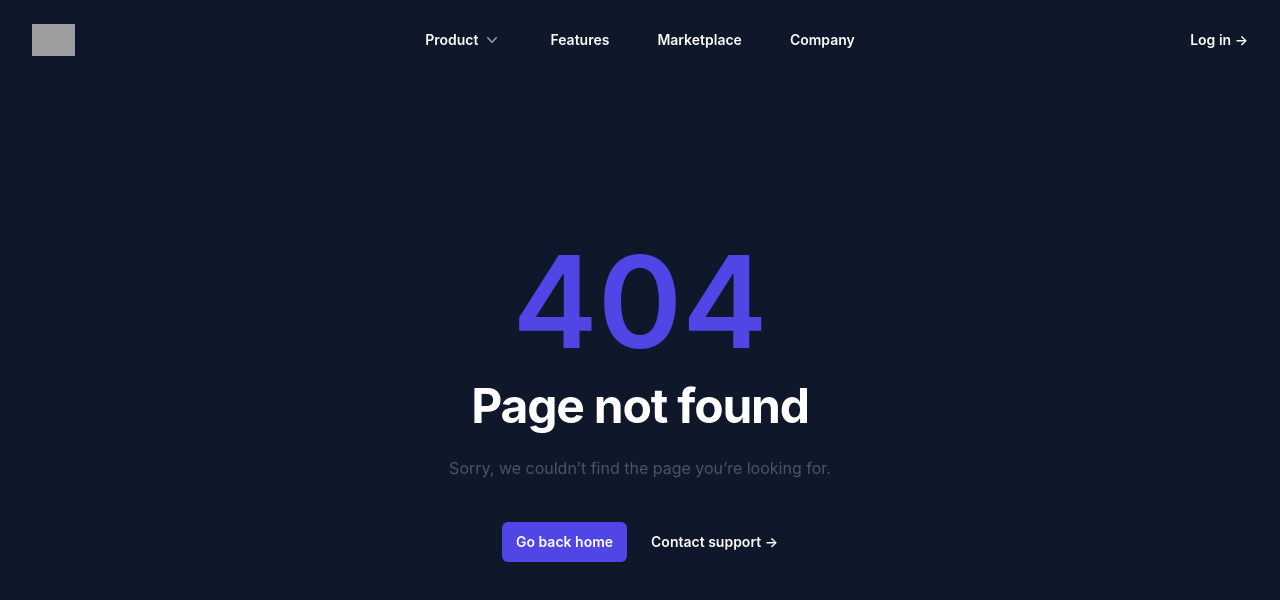
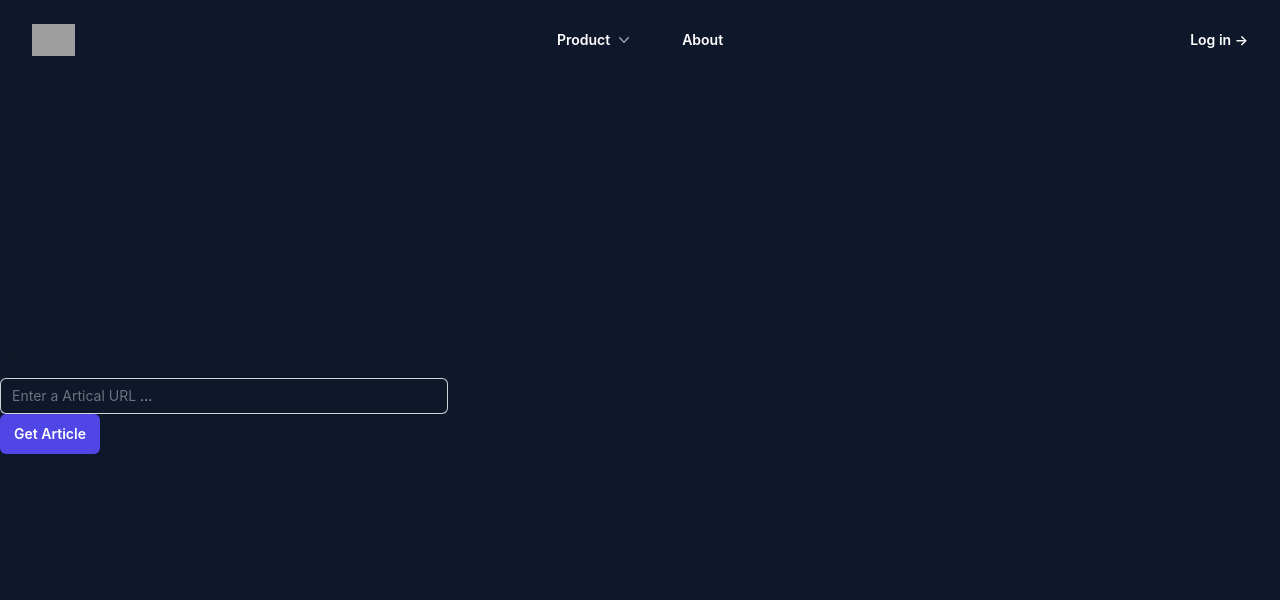
Before and after one commit to GoodGuyForReal/texttools, a React (Create React App) app: page /articlebyurl in a window 1280 px wide. Before the commit this address had no page. Shown: the top 600 px of the page. Built offline with nearby package versions, Linux system fonts and the light colour scheme; grey boxes are pictures that could not be loaded.

Commit message:
get article by url api added

```diff
--- a/src/App.js
+++ b/src/App.js
@@ -1,5 +1,6 @@
 import { Route, Routes } from "react-router-dom";
 import PageNotFound from "./components/pages/404/404";
+import ArticleByURL from "./components/pages/articleByURL/ArticleByURL";
 import Home from "./components/pages/home/Home";
 import TextToSpeech from "./components/pages/textToSpeech/TextToSpeech";
 import Navbar from "./elements/navbar/Navbar";
@@ -12,6 +13,8 @@ function App() {
         <Route path="/" element={<Home />} />
         <Route path="*" element={<PageNotFound />} />
         <Route path="/texttospeech" element={<TextToSpeech />} />
+        <Route path="/articlebyurl" element={<ArticleByURL />} />
+
 
       </Routes>
     </div>
--- /dev/null
+++ b/src/components/pages/articleByURL/ArticleByURL.jsx
@@ -0,0 +1,41 @@
+import React, { useState } from 'react'
+import { ArticleURLToText } from '../../../repository/ArticleURLToText'
+
+const ArticleByURL = () => {
+    const [article, setArticle] = useState('')
+
+    const articleURL = (event) => {
+        event.preventDefault()
+        ArticleURLToText(article)
+    }
+
+
+    return (
+        <div className='bg-slate-900 h-screen flex flex-col justify-center'>
+            <form onSubmit={articleURL}>
+
+                <div>
+                    <label htmlFor="username" className="block text-sm font-medium leading-6 text-gray-900">
+                        Username
+                    </label>
+                    <div className="mt-2">
+                        <div className="flex rounded-md shadow-sm ring-1 ring-inset ring-gray-300 focus-within:ring-2 focus-within:ring-inset focus-within:ring-indigo-600 sm:max-w-md">
+                            <span className="flex select-none items-center pl-3 text-gray-500 sm:text-sm">Enter a Artical URL</span>
+                            <input
+                            onChange={(e) => setArticle(e.target.value)}
+                                type="url"
+                                className="block flex-1 border-0 bg-transparent py-1.5 pl-1 text-white placeholder:text-gray-400 focus:ring-0 sm:text-sm sm:leading-6"
+                                placeholder="..."
+                            />
+                        </div>
+                    </div>
+                </div>
+
+                <input type="submit" value="Get Article"  className="rounded-md bg-indigo-600 px-3.5 py-2.5 text-sm font-semibold text-white shadow-sm hover:bg-indigo-500 duration-200 focus-visible:outline focus-visible:outline-2 focus-visible:outline-offset-2 focus-visible:outline-white"/>
+            </form>
+
+        </div>
+    )
+}
+
+export default ArticleByURL
--- a/src/components/pages/home/sections/feature/Feature.jsx
+++ b/src/components/pages/home/sections/feature/Feature.jsx
@@ -1,4 +1,5 @@
 import { PencilIcon, LinkIcon, MicrophoneIcon, ClipboardDocumentCheckIcon, FaceSmileIcon } from '@heroicons/react/24/outline'
+import { Link } from 'react-router-dom'
 
 const features = [
     {
@@ -6,30 +7,35 @@ const features = [
         description:
             'akes text & languages code and returns as .mp3 format',
         icon: MicrophoneIcon,
+        href: '/texttospeech'
     },
     {
         name: 'Article Extraction from URL',
         description:
             'Extract important data from news sources like title, text, summary, keywords, authors, main image, all images, links, etc.',
         icon: LinkIcon,
+        href: '/articlebyurl'
     },
     {
         name: 'Extract Text From Files',
         description:
             'csv, doc, docx, eml, epub, json, html, htm, msg, odt, pdf, pptx, ps, rtf, txt, xls, xlsx, gif, jpg, jpeg, png, tiff, tif, mp3, ogg, wav',
         icon: ClipboardDocumentCheckIcon,
+        href: ''
     },
     {
         name: 'Summarize Text',
         description:
             'Summarize a long article, story, etc.',
         icon: PencilIcon,
+        href: ''
     },
     {
         name: 'Sentiment Analysis',
         description:
             'Sentiment analysis is the use of natural language processing to systematically identify and extract subjective information.',
         icon: FaceSmileIcon,
+        href: ''
     },
 ]
 
@@ -50,7 +56,7 @@ export default function Feature() {
                 <div className="mx-auto mt-16 max-w-2xl sm:mt-20 lg:mt-24 lg:max-w-4xl">
                     <dl className="grid max-w-xl grid-cols-1 gap-y-10 gap-x-8 lg:max-w-none lg:grid-cols-2 lg:gap-y-16">
                         {features.map((feature) => (
-                            <div key={feature.name} className="relative cursor-pointer pl-16 duration-200 rounded-lg hover:scale-105 hover:bg-slate-700 hover:drop-shadow-xl">
+                            <Link to={feature.href} key={feature.name} className="relative cursor-pointer pl-16 duration-200 rounded-lg hover:scale-105 hover:bg-slate-700 hover:drop-shadow-xl">
                                 <dt className="text-base font-semibold leading-7 text-white">
                                     <div className="absolute top-0 left-0 flex h-10 w-10 items-center justify-center rounded-lg bg-indigo-600">
                                         <feature.icon className="h-6 w-6 text-white" aria-hidden="true" />
@@ -58,7 +64,7 @@ export default function Feature() {
                                     {feature.name}
                                 </dt>
                                 <dd className="mt-2 text-base leading-7 text-slate-400">{feature.description}</dd>
-                            </div>
+                            </Link >
                         ))}
                     </dl>
                 </div>
--- a/src/components/pages/textToSpeech/TextToSpeech.jsx
+++ b/src/components/pages/textToSpeech/TextToSpeech.jsx
@@ -5,16 +5,15 @@ const TextToSpeech = () => {
     const [text, setText] = useState('')
     const [audio, setAudio] = useState()
 
-    const textToAudio = async (event) => {
+    const textToAudioHandler = async (event) => {
         event.preventDefault()
         await TextToAudio(text, setAudio)
     }
     console.log(audio);
 
-
     return (
         <div className='bg-slate-900 h-screen flex flex-col justify-center'>
-            <form onSubmit={textToAudio}>
+            <form onSubmit={textToAudioHandler}>
                 <div className="col-span-full">
                     <label htmlFor="about" className="block text-sm font-medium leading-6 text-white">
                         Write a Text that you want to convert audio
--- a/src/elements/navbar/Navbar.jsx
+++ b/src/elements/navbar/Navbar.jsx
@@ -2,6 +2,7 @@ import { Fragment, useState } from 'react'
 import { Dialog, Disclosure, Popover, Transition } from '@headlessui/react'
 import { PencilIcon, LinkIcon, MicrophoneIcon, ClipboardDocumentCheckIcon, FaceSmileIcon, Bars3Icon, XMarkIcon } from '@heroicons/react/24/outline'
 import { ChevronDownIcon, PhoneIcon, PlayCircleIcon } from '@heroicons/react/20/solid'
+import { Link } from 'react-router-dom'
 
 const products = [
     {
@@ -9,14 +10,14 @@ const products = [
         description:
             'akes text & languages code and returns as .mp3 format',
         icon: MicrophoneIcon,
-        href: ''
+        href: '/texttospeech'
     },
     {
         name: 'Article Extraction from URL',
         description:
             'Extract important data from news sources like title, text, summary, keywords, authors, main image, all images, links, etc.',
         icon: LinkIcon,
-        href: ''
+        href: '/articlebyurl'
     },
     {
         name: 'Extract Text From Files',
@@ -56,10 +57,10 @@ export default function Navbar() {
         <header className="fixed z-50 top-0 left-0 right-0">
             <nav className="mx-auto flex max-w-7xl items-center justify-between p-6 lg:px-8" aria-label="Global">
                 <div className="flex lg:flex-1">
-                    <a href="#" className="-m-1.5 p-1.5">
+                    <Link to="/" className="-m-1.5 p-1.5">
                         <span className="sr-only">Your Company</span>
                         <img className="h-8 w-auto" src="https://tailwindui.com/img/logos/mark.svg?color=indigo&shade=600" alt="" />
-                    </a>
+                    </Link>
                 </div>
                 <div className="flex lg:hidden">
                     <button
@@ -98,10 +99,10 @@ export default function Navbar() {
                                                 <item.icon className="h-6 w-6 text-gray-600 group-hover:text-indigo-600" aria-hidden="true" />
                                             </div>
                                             <div className="flex-auto">
-                                                <a href={item.href} className="block font-semibold text-gray-900">
+                                                <Link to={item.href} className="block font-semibold text-gray-900">
                                                     {item.name}
                                                     <span className="absolute inset-0" />
-                                                </a>
+                                                </Link>
                                                 <p className="mt-1 text-gray-600">{item.description}</p>
                                             </div>
                                         </div>
@@ -124,13 +125,7 @@ export default function Navbar() {
                     </Popover>
 
                     <a href="#" className="text-sm font-semibold leading-6 text-white">
-                        Features
-                    </a>
-                    <a href="#" className="text-sm font-semibold leading-6 text-white">
-                        Marketplace
-                    </a>
-                    <a href="#" className="text-sm font-semibold leading-6 text-white">
-                        Company
+                        About
                     </a>
                 </Popover.Group>
                 <div className="hidden lg:flex lg:flex-1 lg:justify-end">
--- /dev/null
+++ b/src/repository/ArticleURLToText.js
@@ -0,0 +1,25 @@
+import axios from "axios";
+
+export const ArticleURLToText = (url) => {
+
+    const encodedParams = new URLSearchParams();
+    encodedParams.append("language", "english");
+    encodedParams.append("url", url);
+
+    const options = {
+        method: 'POST',
+        url: 'https://text-analysis12.p.rapidapi.com/article-extraction/api/v1.3',
+        headers: {
+            'content-type': 'application/x-www-form-urlencoded',
+            'X-RapidAPI-Key': process.env.REACT_APP_TOOL_API,
+            'X-RapidAPI-Host': 'text-analysis12.p.rapidapi.com'
+        },
+        data: encodedParams
+    };
+
+    axios.request(options).then(function (response) {
+        console.log(response.data);
+    }).catch(function (error) {
+        console.error(error);
+    });
+}
--- a/src/repository/TextToSpeech.js
+++ b/src/repository/TextToSpeech.js
@@ -7,7 +7,7 @@ export const TextToAudio = async (text, setAudio) => {
         url: 'https://text-to-speech53.p.rapidapi.com/',
         headers: {
             'content-type': 'application/json',
-            'X-RapidAPI-Key': process.env.REACT_APP_TEXT_TO_SPEECH,
+            'X-RapidAPI-Key': process.env.REACT_APP_TOOL_API,
             'X-RapidAPI-Host': 'text-to-speech53.p.rapidapi.com'
         },
         data: {"text":`${text}`,"lang":"en","format":"wav"}
```
